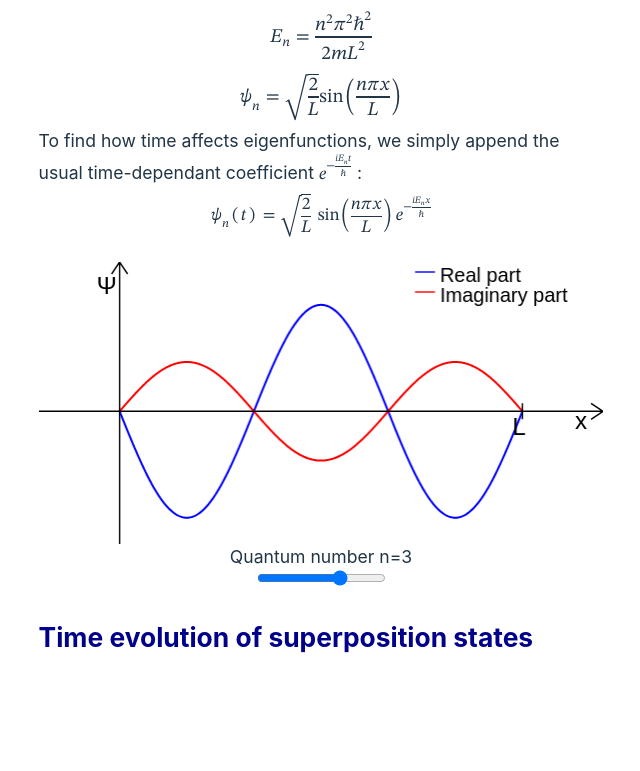
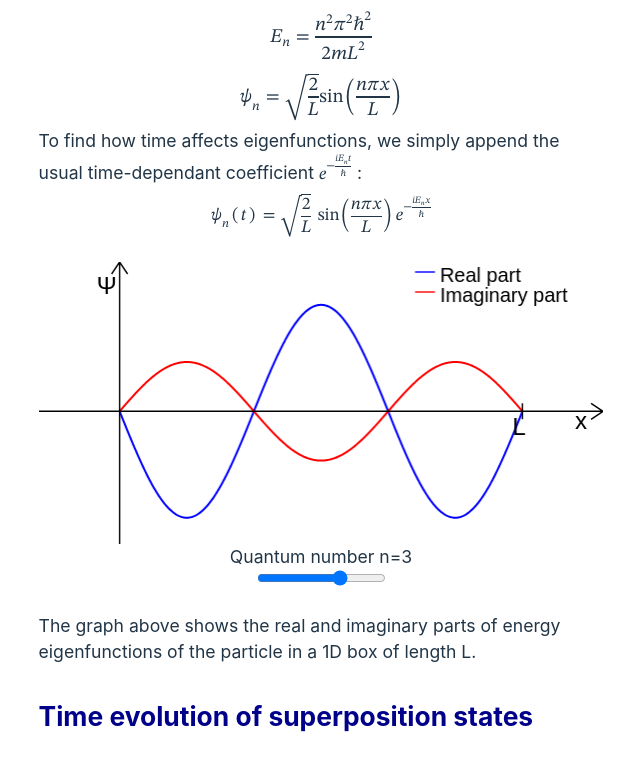
Before and after one commit to alex-kings/physics-blog, a website built with Vite: page posts/time-dependance-well-1d/index.html in a window 1280 px wide. Shown: the part 461-1232 px from the top of the page, without its empty margins (319-959 px from the left). Before the commit the page ends 1189 px from the top, so only its background shows below. Built offline with nearby package versions, Linux system fonts and the light colour scheme.

Commit message:
Add explanation of graph.

```diff
--- a/posts/time-dependance-well-1d/index.html
+++ b/posts/time-dependance-well-1d/index.html
@@ -59,6 +59,10 @@
           </div>
         </div>
       </div>
+      <p>
+        The graph above shows the real and imaginary parts of energy eigenfunctions
+        of the particle in a 1D box of length L.
+      </p>
 
       <h2>Time evolution of superposition states</h2>
       <a id="superpositions" class="anchor"></a>
--- a/scripts/graphing/Graph1D.js
+++ b/scripts/graphing/Graph1D.js
@@ -257,6 +257,7 @@ export class Graph1D {
             Math.round(this.canvas.clientHeight * window.devicePixelRatio) !== this.canvas.height) {
             this.canvas.height = Math.round(this.container.clientHeight * window.devicePixelRatio);
             this.canvas.width = Math.round(this.container.clientWidth * window.devicePixelRatio);
+            this.legendX = 2*this.canvas.width/3;
         }
     }
 
```
